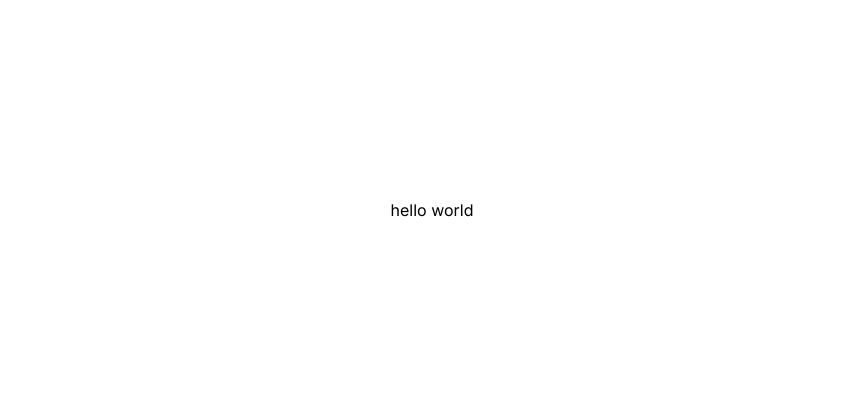
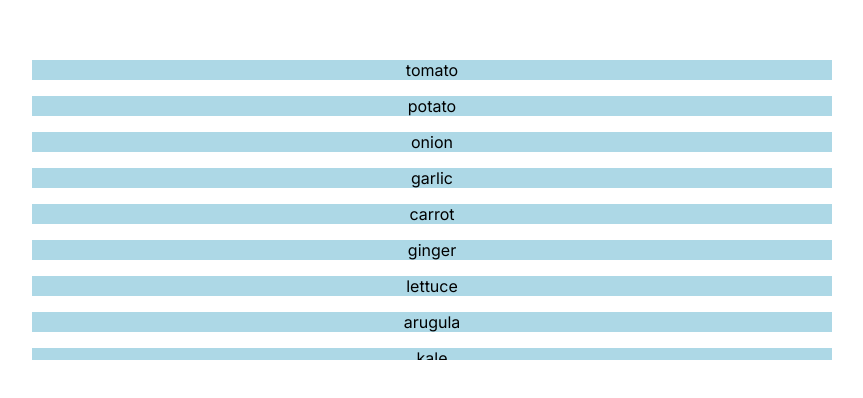
Before and after one commit to abigailrkotar/pantry, a Next.js app in the folder pantry/: page / in a window 1280 px wide. Shown: the part 190-588 px from the top of the page, without its empty margins (208-1071 px from the left). Built offline with nearby package versions, Linux system fonts and the light colour scheme.

Commit message:
added list with scroll

```diff
--- a/pantry/app/page.js
+++ b/pantry/app/page.js
@@ -1,4 +1,19 @@
-import {Box} from '@mui/material'
+import {Box, Stack} from '@mui/material'
+
+const item = [
+  'tomato',
+  'potato',
+  'onion',
+  'garlic',
+  'carrot',
+  'ginger',
+  'lettuce',
+  'arugula',
+  'kale',
+  'banana'
+
+]
+
 export default function Home() {
   return (
     <Box
@@ -7,6 +22,22 @@ export default function Home() {
       display={"flex"}
       justifyContent={"center"}
       alignItems={"center"}
-    >hello world</Box>
+    >
+      <Stack width="800px" height="300px" spacing={2} overflow={'scroll'}>
+
+        {item.map((i) => (
+          <Box
+            key={i}
+            width="100%"
+            height="100px"
+            display={'flex'}
+            justifyContent={'center'}
+            alignItems={'center'}
+            bgcolor={'lightblue'}>
+              {i}
+            </Box>
+        ))}
+      </Stack>
+    </Box>
   );
 }
```
